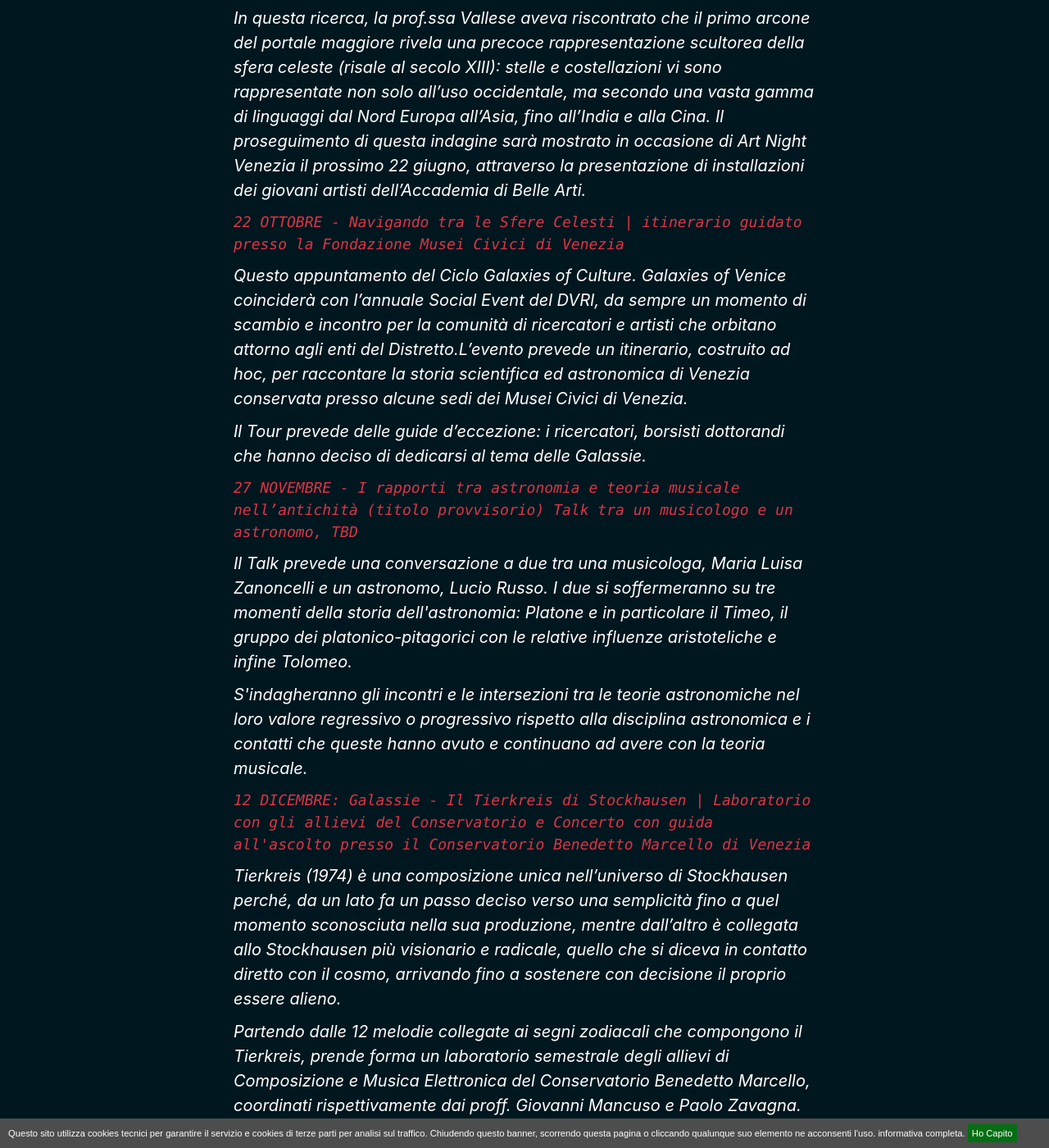
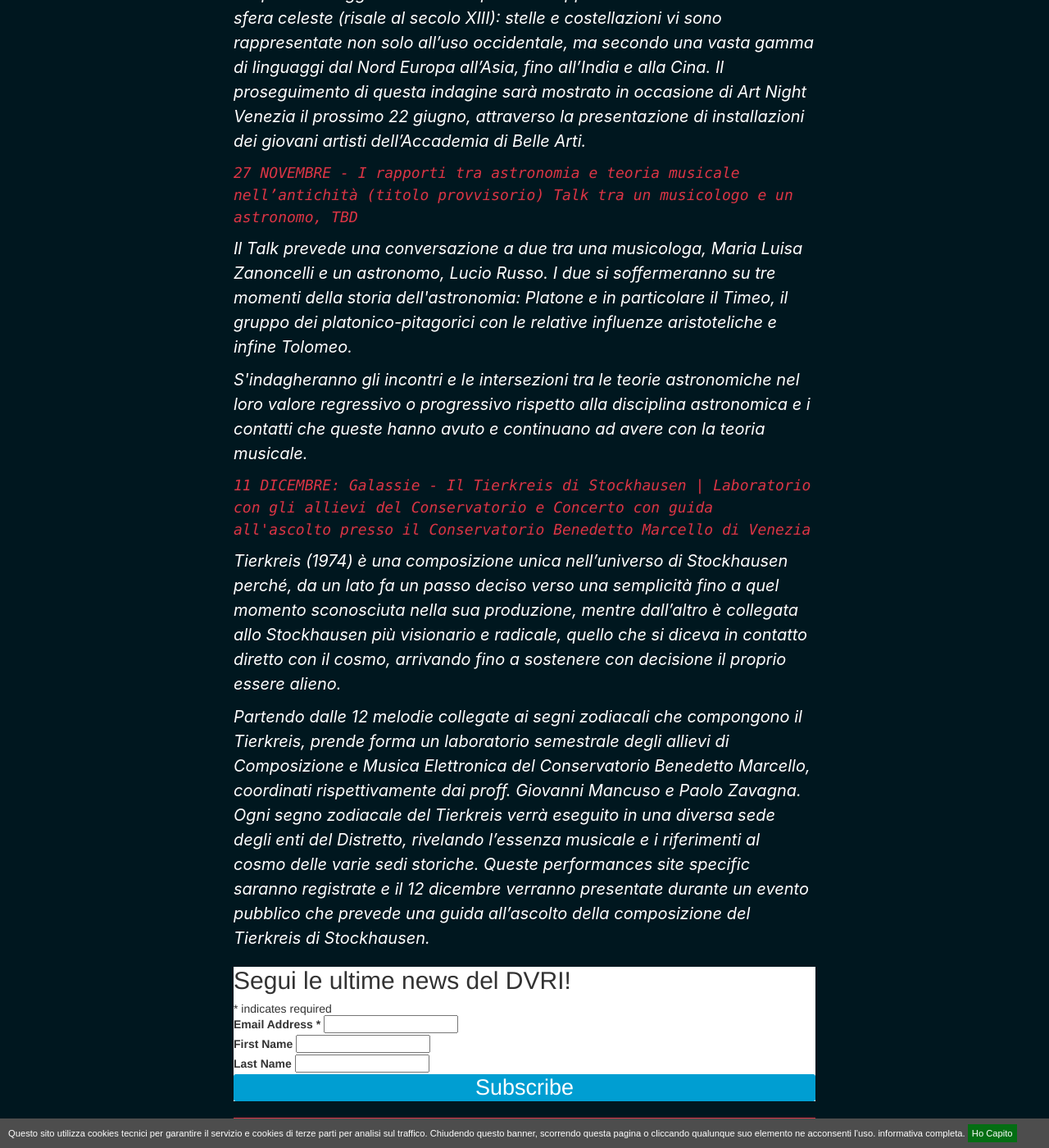
Before and after one commit to simonini/dvri-j-theme, a Jekyll site: the page built from progetti/cultural_galaxies.html, in a window 1280 px wide and 1400 px high, scrolled down 3447 px. Shown: the whole window at 82% size. Built offline with Jekyll 4.4.1, drawn with Linux system fonts in a browser that asks for light colours; comment, search, counter and statistics services are not loaded; the table of contents is made by our own code; some of the changed text lies outside the part shown.

Commit message:
Update date

```diff
--- a/progetti/cultural_galaxies.html
+++ b/progetti/cultural_galaxies.html
@@ -64,9 +64,9 @@ dell’Innovazione.</p>
 <p>A partire dalla ricerca di Gloria Vallese Stelle e Viaggi - Un ciclo astronomico del XIII secolo nel portale maggiore della Basilica di San Marco a Venezia, verrà progettato un laboratorio semestrale per continuare l’esplorazione della sfera celeste nelle sue diverse raffigurazioni presenti nella città di Venezia. </p>
 <p>In questa ricerca, la prof.ssa Vallese  aveva riscontrato che il primo arcone del portale maggiore rivela una precoce rappresentazione scultorea della sfera celeste (risale al secolo XIII): stelle e costellazioni vi sono rappresentate non solo all’uso occidentale, ma secondo una vasta gamma di linguaggi dal Nord Europa all’Asia, fino all’India e alla Cina. Il proseguimento di questa indagine sarà mostrato in occasione di Art Night Venezia il prossimo 22 giugno, attraverso la presentazione di installazioni dei giovani artisti dell’Accademia di Belle Arti.</p>
 
-<h4>22 OTTOBRE - Navigando tra le Sfere Celesti | itinerario guidato presso la Fondazione Musei Civici di Venezia</h4>
+<!-- <h4>22 OTTOBRE - Navigando tra le Sfere Celesti | itinerario guidato presso la Fondazione Musei Civici di Venezia</h4>
 <p>Questo appuntamento del Ciclo Galaxies of Culture. Galaxies of Venice coinciderà con l’annuale Social Event del DVRI, da sempre un momento di scambio e  incontro per la comunità di ricercatori e artisti che orbitano attorno agli enti del Distretto.L’evento prevede un itinerario, costruito ad hoc, per raccontare la storia scientifica ed astronomica di Venezia  conservata presso  alcune sedi dei Musei Civici di Venezia. </p>
-<p>Il Tour prevede delle guide d’eccezione: i ricercatori, borsisti dottorandi che hanno deciso di dedicarsi al tema delle Galassie.</p>
+<p>Il Tour prevede delle guide d’eccezione: i ricercatori, borsisti dottorandi che hanno deciso di dedicarsi al tema delle Galassie.</p> -->
 
 <h4>27 NOVEMBRE - I rapporti tra astronomia e teoria musicale nell’antichità (titolo provvisorio) Talk tra un musicologo e un astronomo, TBD
 </h4>
@@ -74,7 +74,7 @@ dell’Innovazione.</p>
 </p>
 <p>S'indagheranno gli incontri e le intersezioni tra  le teorie astronomiche nel loro valore regressivo o progressivo rispetto alla disciplina astronomica e i contatti che queste hanno avuto e continuano ad avere  con la teoria musicale.</p>
 
-<h4>12 DICEMBRE: Galassie - Il Tierkreis di Stockhausen | Laboratorio con gli allievi del Conservatorio e Concerto con guida all'ascolto presso il Conservatorio Benedetto Marcello di Venezia</h4>
+<h4>11 DICEMBRE: Galassie - Il Tierkreis di Stockhausen | Laboratorio con gli allievi del Conservatorio e Concerto con guida all'ascolto presso il Conservatorio Benedetto Marcello di Venezia</h4>
 <p>Tierkreis (1974) è una composizione unica nell’universo di Stockhausen perché, da un lato fa un passo deciso verso una semplicità fino a quel momento sconosciuta nella sua produzione, mentre dall’altro è collegata allo Stockhausen più visionario e radicale, quello che si diceva in contatto diretto con il cosmo, arrivando fino a sostenere con decisione il proprio essere alieno.</p>
 <p>Partendo dalle 12 melodie collegate ai segni zodiacali che compongono il Tierkreis, prende forma un laboratorio semestrale degli  allievi di Composizione e Musica Elettronica del Conservatorio Benedetto Marcello, coordinati rispettivamente dai proff. Giovanni Mancuso e  Paolo Zavagna. Ogni segno zodiacale del Tierkreis verrà eseguito in una diversa sede degli enti del Distretto, rivelando l’essenza musicale e i riferimenti al cosmo delle varie  sedi storiche. Queste performances site specific saranno registrate e il 12 dicembre verranno presentate durante un evento pubblico che prevede una guida all’ascolto della composizione del Tierkreis di Stockhausen.</p>
 
```
